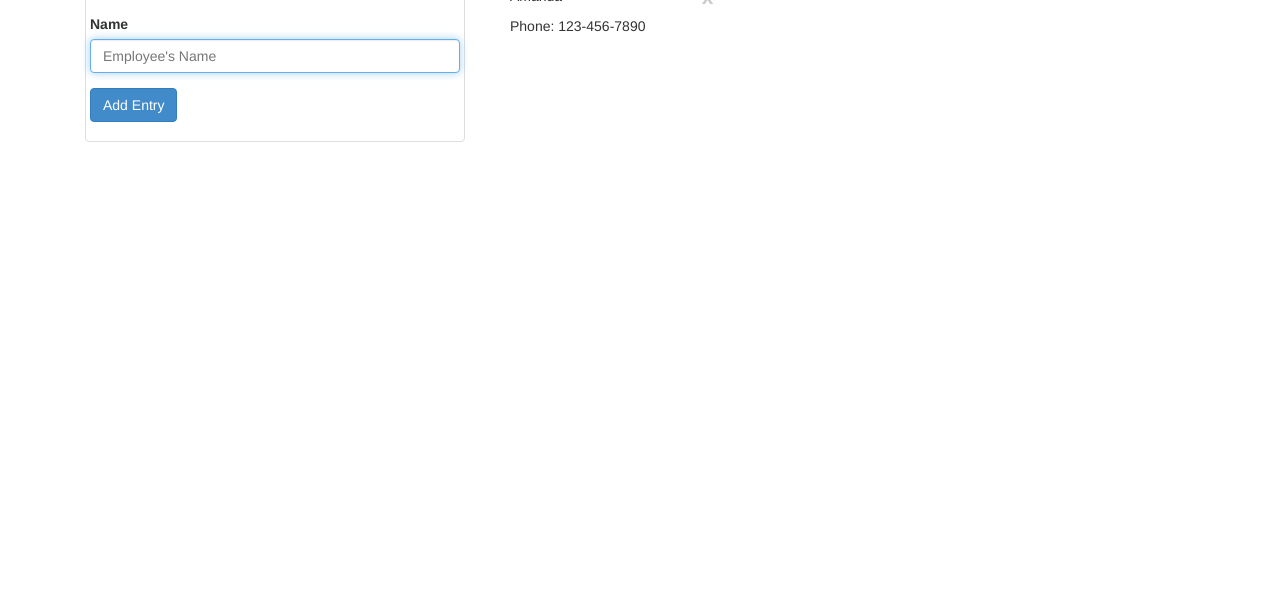
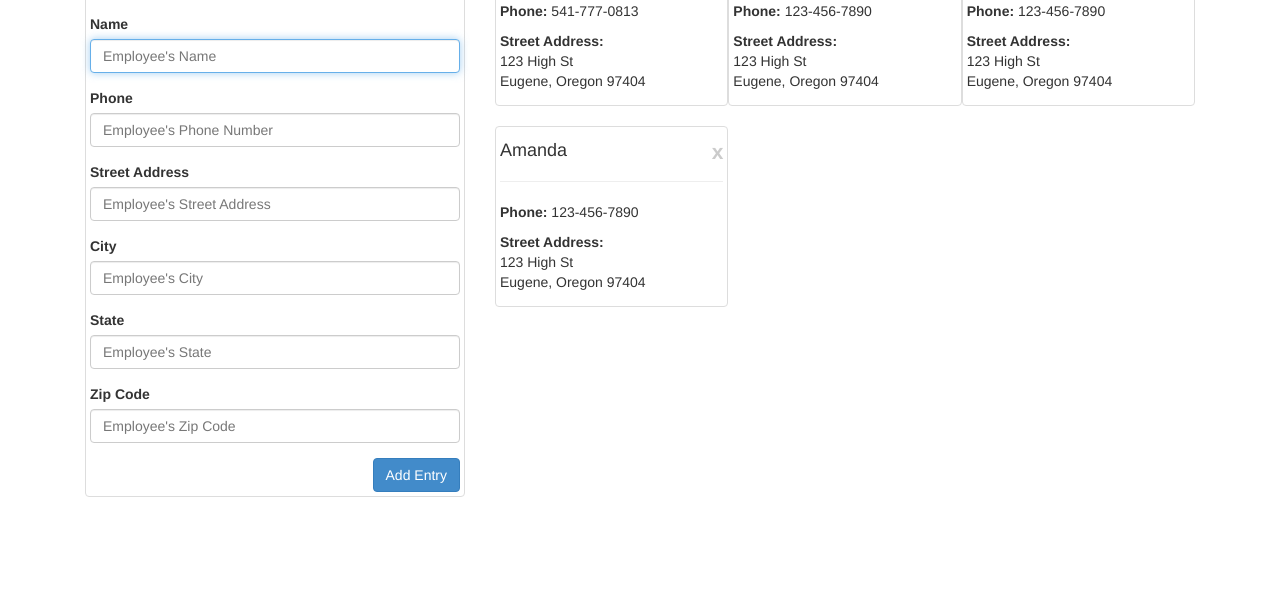
Before and after one commit to bishoplafer/Frontend-Web-Frameworks, a plain HTML site: page Wk2/index.html in a window 1280 px wide. Shown: the part 194-800 px from the top of the page. Drawn offline with Linux system fonts and the light colour scheme.

Commit message:
local storage

```diff
--- a/Wk2/index.html
+++ b/Wk2/index.html
@@ -26,28 +26,76 @@
 						<h2>Add an Entry</h2>
 						<br />
 						<div class="form-group">
-		            		<label for="myEmployee" class="control-label">
+		            		<label for="myEmployeeName" class="control-label">
 		            			Name
 		            		</label>
-		          			<input name="myEmployee" type="text" ng-model="myEmployee.name" class="form-control" placeholder="Employee's Name" maxlength="100" autofocus />
+		          			<input name="myEmployeeName" type="text" ng-model="myEmployee.name" class="form-control" placeholder="Employee's Name" maxlength="100" autofocus />
+
+		          		</div><!-- /.form-group -->
+
+		          		<div class="form-group">
+		            		<label for="myEmployeePhone" class="control-label">
+		            			Phone
+		            		</label>
+		          			<input name="myEmployeePhone" type="text" ng-model="myEmployee.phone" class="form-control" placeholder="Employee's Phone Number" maxlength="100" />
+
+		          		</div><!-- /.form-group -->
+
+		          		<div class="form-group">
+		            		<label for="myEmployeeAddress" class="control-label">
+		            			Street Address
+		            		</label>
+		          			<input name="myEmployeeAddress" type="text" ng-model="myEmployee.streetAddress" class="form-control" placeholder="Employee's Street Address" maxlength="100" />
+
+		          		</div><!-- /.form-group -->
+
+		          		<div class="form-group">
+		            		<label for="myEmployeeCity" class="control-label">
+		            			City
+		            		</label>
+		          			<input name="myEmployeeCity" type="text" ng-model="myEmployee.city" class="form-control" placeholder="Employee's City" maxlength="100" />
+
+		          		</div><!-- /.form-group -->
+
+		          		<div class="form-group">
+		            		<label for="myEmployeeState" class="control-label">
+		            			State
+		            		</label>
+		          			<input name="myEmployeeState" type="text" ng-model="myEmployee.state" class="form-control" placeholder="Employee's State" maxlength="100" />
+
+		          		</div><!-- /.form-group -->
+
+		          		<div class="form-group">
+		            		<label for="myEmployeeZip" class="control-label">
+		            			Zip Code
+		            		</label>
+		          			<input name="myEmployeeZip" type="text" ng-model="myEmployee.zip" class="form-control" placeholder="Employee's Zip Code" maxlength="100" />
 
 		          		</div><!-- /.form-group -->
 
 						<div class="form-group">
 							<div class="clearfix"></div><!-- /.clearfix -->
-		          			<button type="submit" class="btn btn-primary" ng-click="addEmployee()">Add Entry</button>
+		          			<button type="submit" class="btn btn-primary pull-right" ng-click="addEmployee()">Add Entry</button>
 		          		</div><!-- /.form-group -->
 
 		          	</div><!-- /.col-sm-4 -->
 
 	          		<div class="col-sm-8">
 	          			<div class="col-sm-12">
-	          				<div class="col-sm-4" ng-repeat="myEmployee in employeeArray">
-								<p>
+	          				<div class="col-sm-4 thumbnail" ng-repeat="myEmployee in employeeArray track by $index">
+								<h4>
 									{{ myEmployee.name }}
 									<span class="close" ng-click="deleteEmployee(myEmployee)">x</span>
+								</h4>
+								<hr />
+								<p><strong>Phone:</strong> {{ myEmployee.phone }}</p>
+								<p>
+									<strong>Street Address:</strong>
+									<br />
+									{{ myEmployee.streetAddress }}
+									<br />
+									{{ myEmployee.city }}, {{ myEmployee.state }} {{ myEmployee.zip }}
 								</p>
-								<p>Phone: {{ myEmployee.phone }}</p>
 							</div><!-- /.col-sm-4 -->
 						</div><!-- /.col-sm-12 -->
 
--- a/Wk2/js/dataService.js
+++ b/Wk2/js/dataService.js
@@ -3,31 +3,53 @@ angular.module("EmployeeDirectory").service("dataService",function(){
 	var employeesArray = [
 	{
 		name:'Bishop',
-		phone: '541-777-0813',
+		phone:'541-777-0813',
+		streetAddress:'123 High St',
+		city:'Eugene',
+		state:'Oregon',
+		zip:'97404',
 	},
 	{
 		name:'Matt',
 		phone:'123-456-7890',
+		streetAddress:'123 High St',
+		city:'Eugene',
+		state:'Oregon',
+		zip:'97404',
 	},
 	{
 		name:'Mike',
 		phone: '123-456-7890',
+		streetAddress:'123 High St',
+		city:'Eugene',
+		state:'Oregon',
+		zip:'97404',
 	},
 	{
 		name:'Amanda',
 		phone:'123-456-7890',
+		streetAddress:'123 High St',
+		city:'Eugene',
+		state:'Oregon',
+		zip:'97404',
 	}];
 
 	this.getEmployees = function(){
+		var str = localStorage.getItem("EmployeeLS");
+		employeesArray = JSON.parse(str) || employeesArray;
 		return employeesArray;
 	};
 
 	this.addEmployee = function(pEmployee){
 		employeesArray.push(pEmployee);
+		var str = JSON.stringify(employeesArray);
+		localStorage.setItem("EmployeeLS",str);
 	};
 
 	this.removeEmployee = function(pEmployee){
 		employeesArray.splice(employeesArray.indexOf(pEmployee),1);
+		var str = JSON.stringify(employeesArray);
+		localStorage.setItem("EmployeeLS",str);
 	};
 
 });
```
